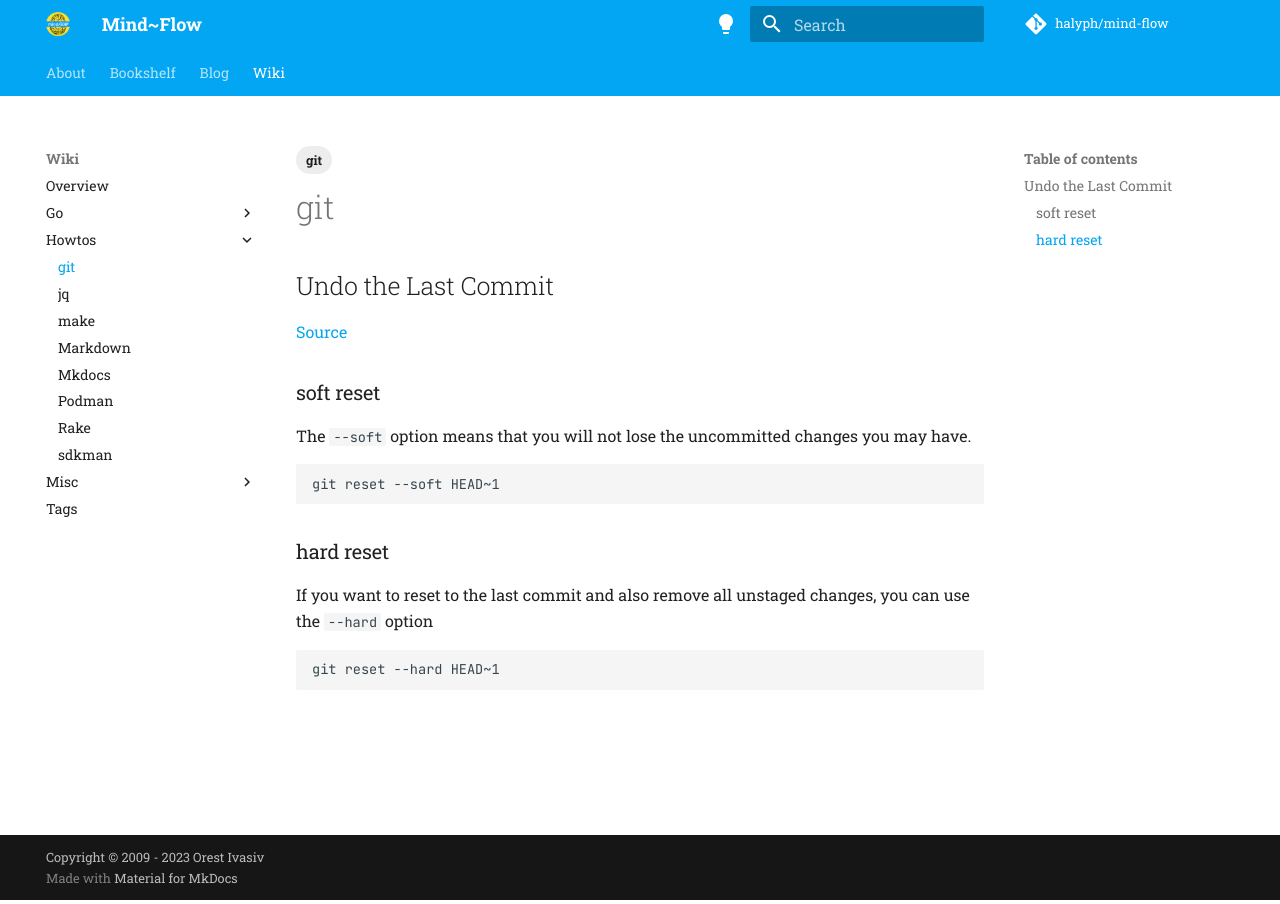
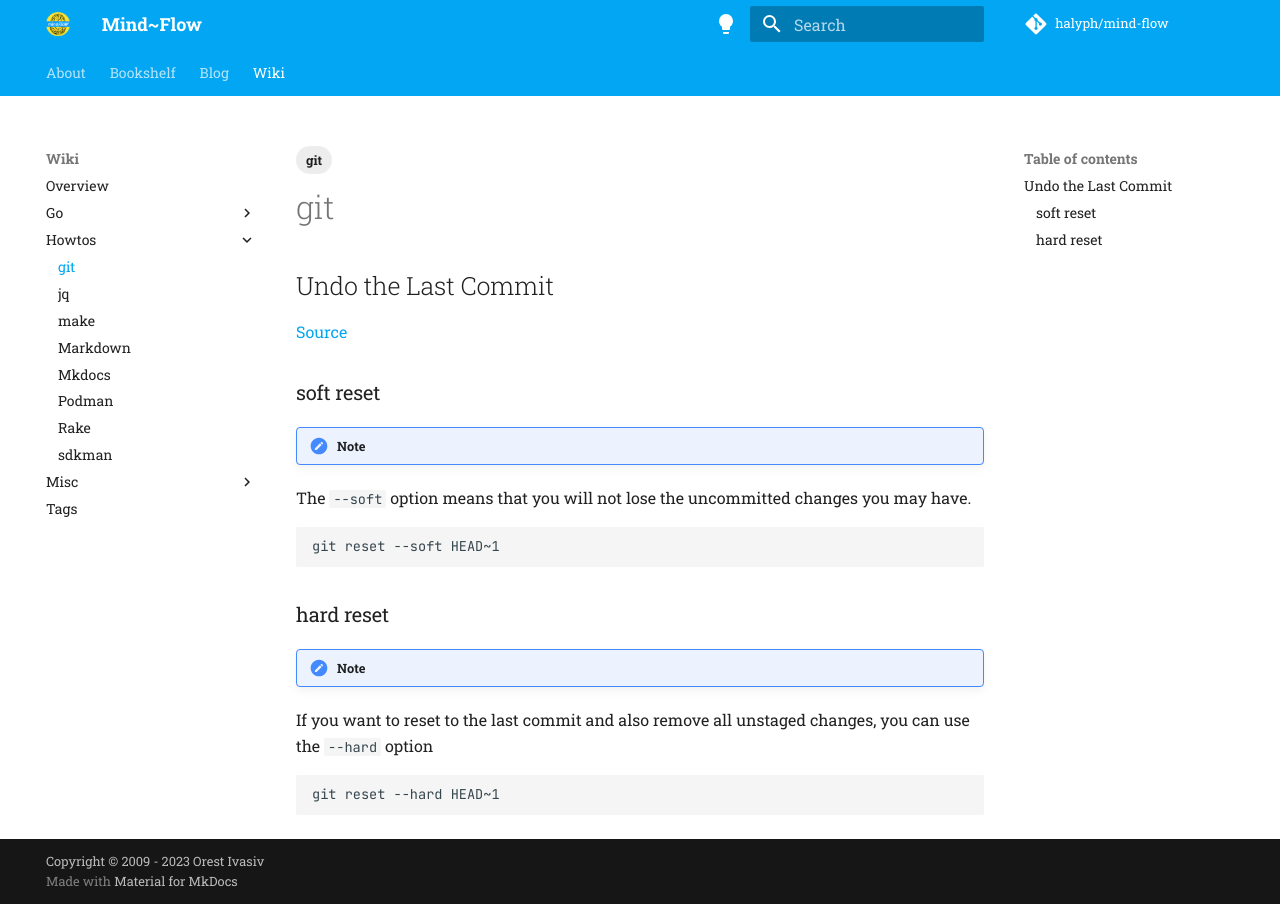
Before and after one commit to halyph/mind-flow, an MkDocs documentation site: the page built from docs/wiki/howtos/git.md, in a window 1280 px wide. Built offline with MkDocs 1.6.1 and Material for MkDocs 9.7.7, drawn with Linux system fonts in a browser that asks for light colours; comment, search, counter and statistics services are not loaded.

Commit message:
added notes to git.md

````diff
--- a/docs/wiki/howtos/git.md
+++ b/docs/wiki/howtos/git.md
@@ -13,7 +13,9 @@ tags:
 
 ### soft reset
 
-The `--soft` option means that you will not lose the uncommitted changes you may have.
+!!! note
+
+  The `--soft` option means that you will not lose the uncommitted changes you may have.
 
 ```shell
 git reset --soft HEAD~1
@@ -21,7 +23,9 @@ git reset --soft HEAD~1
 
 ### hard reset
 
-If you want to reset to the last commit and also remove all unstaged changes, you can use the `--hard` option
+!!! note
+
+  If you want to reset to the last commit and also remove all unstaged changes, you can use the `--hard` option
 
 ```shell
 git reset --hard HEAD~1
````
